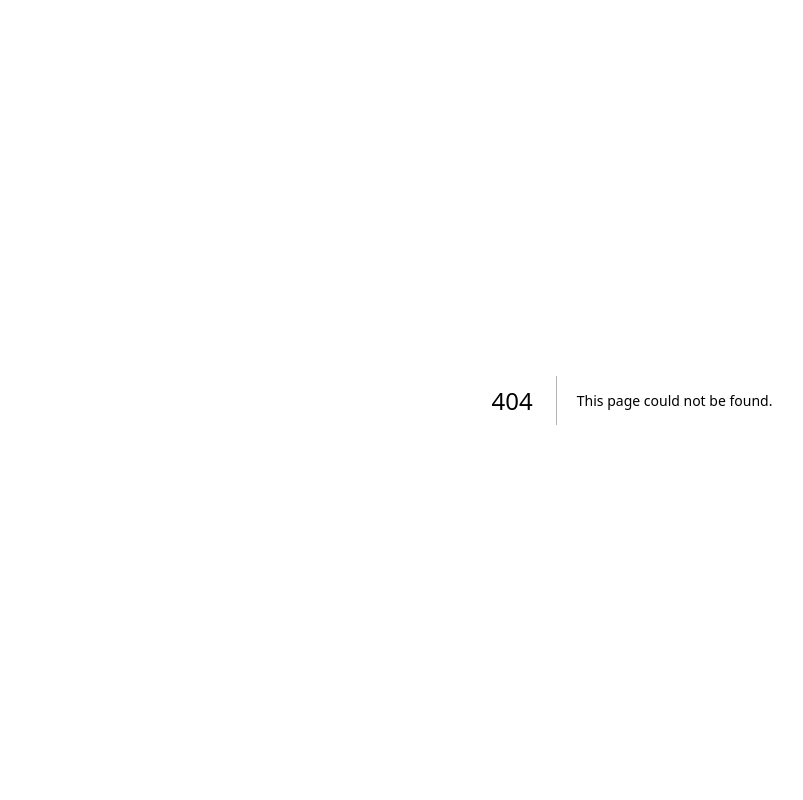
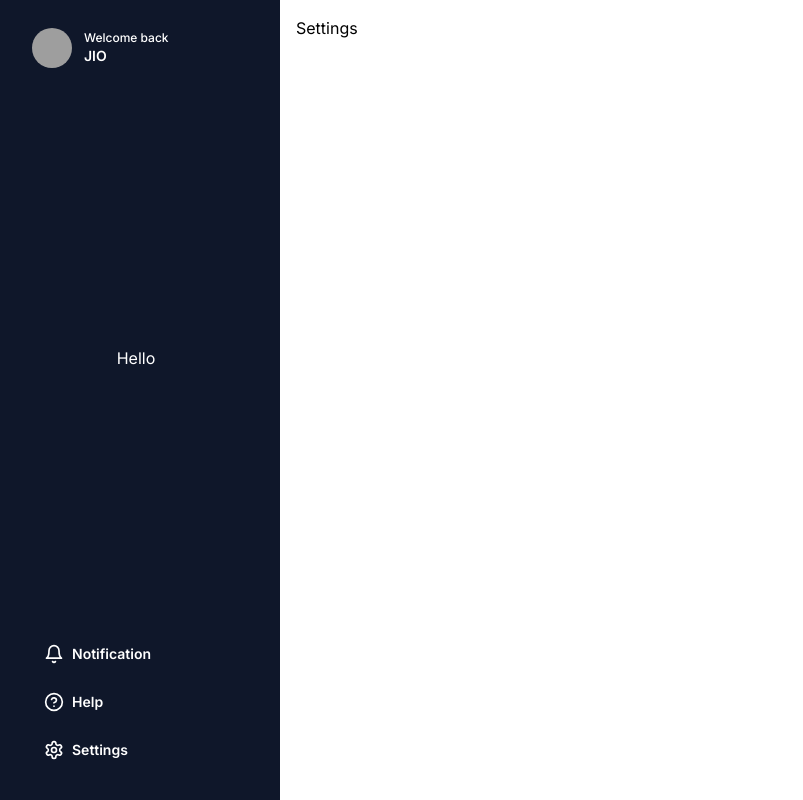
Before and after one commit to JBellord/postwiz, a Next.js app: page /editor/settings in a window 1280 px wide. Before the commit this address had no page. Shown: the whole page, without its empty margins (8-811 px from the left). Built offline with nearby package versions, Linux system fonts and the light colour scheme; grey boxes are pictures that could not be loaded.

Commit message:
#4 Added Settings page

```diff
--- /dev/null
+++ b/app/editor/settings/page.js
@@ -0,0 +1,5 @@
+function Settings() {
+  return <div>Settings</div>;
+}
+
+export default Settings;
--- a/components/custom/sidebar.jsx
+++ b/components/custom/sidebar.jsx
@@ -2,10 +2,10 @@ import Link from "next/link";
 import { Avatar, AvatarFallback, AvatarImage } from "../ui/avatar";
 import { Bell, HelpCircle, Settings } from "lucide-react";
 
-function SidebarItem({ icon, name }) {
+function SidebarItem({ icon, link, name }) {
   return (
     <Link
-      href="/"
+      href={link}
       className="group w-full pl-6 py-3 flex justify-start items-center space-x-2 hover:transition-all hover:scale-102 hover:bg-rose-100/10 hover:rounded-3xl hover:cursor-pointer"
     >
       {icon}
@@ -34,14 +34,17 @@ function EditorSidebar() {
         <SidebarItem
           icon={<Bell className="h-5 w-5 group-hover:stroke-rose-500" />}
           name={"Notification"}
+          link={"/editor/settings"}
         />
         <SidebarItem
           icon={<HelpCircle className="h-5 w-5 group-hover:stroke-rose-500" />}
           name={"Help"}
+          link={"/editor/settings"}
         />
         <SidebarItem
           icon={<Settings className="h-5 w-5 group-hover:stroke-rose-500" />}
           name={"Settings"}
+          link={"/editor/settings"}
         />
       </div>
     </div>
```
